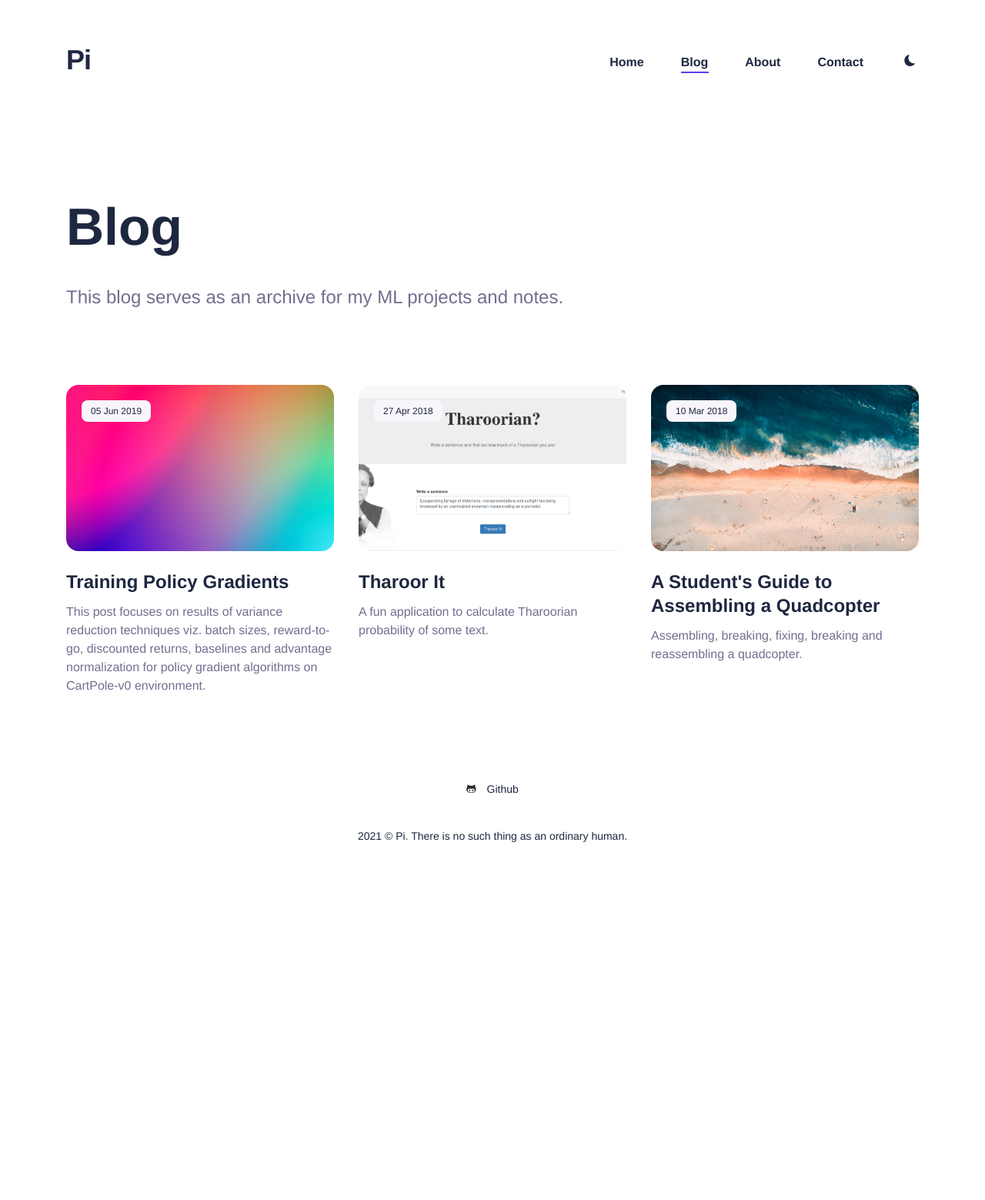
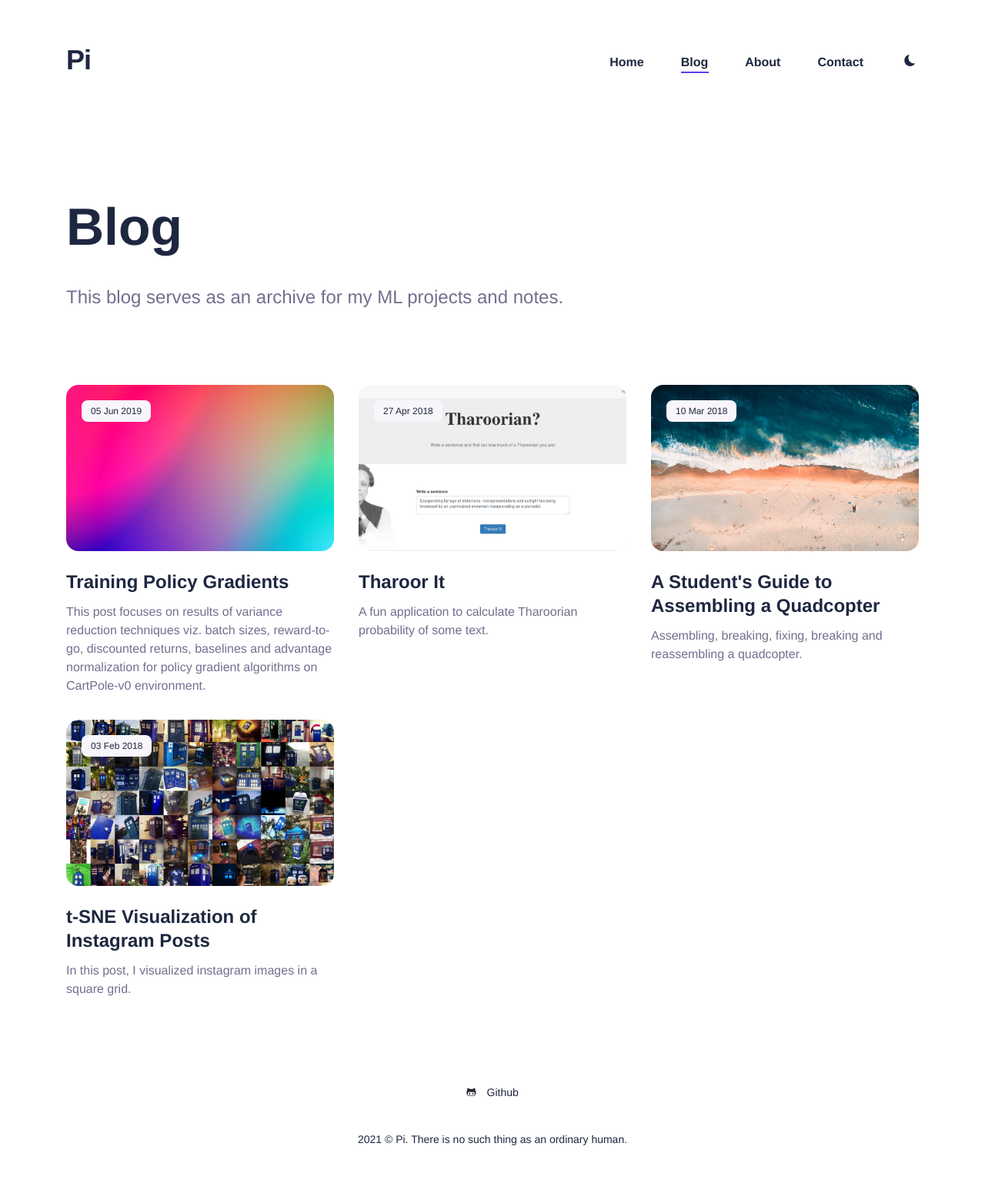
Before and after one commit to pitripi/pitripi.github.io, a Jekyll site: the page built from blog/index.html, in a window 1280 px wide. Shown: the whole page at 77% size. Built offline with Jekyll 4.4.1, drawn with Linux system fonts in a browser that asks for light colours; nearby versions of some CDN libraries; the list of posts is cut into pages by our own code; before the commit the page ends 1165 px from its top, so only the background shows below that; some of the changed lines change nothing that is shown.

Commit message:
added old tsne post

```diff
--- /dev/null
+++ b/_posts/2018-02-03-tsne-visualization-of-instagram-posts.markdown
@@ -0,0 +1,45 @@
+---
+layout: post
+title: "t-SNE Visualization of Instagram Posts"
+description: "In this post, I visualized instagram images in a square grid."
+date: 2018-02-03 13:15:56 +0630
+image: '/images/tsne/tsne_title.jpeg'
+tags:   [tech, t-sne, visualization]
+---
+
+A year ago, I read [Andrej's blog](https://karpathy.github.io/2015/10/25/selfie/) post where he analyzed selfies using Convolutional Neural Networks. I was intrigued by the visualization technique he used which grouped images in such a way that nearby images were similar. In this post, I visualised my own collection of images in a square grid.
+
+### Steps Involved
+t-Distributed Stochastic Neighbor Embedding (t-SNE) is a technique for visualizing high dimensional data in 2D or 3D. It defines a cost function between a joint probability distribution,P, in the high-dimensional space and a joint probability distribution, Q, in the low-dimensional space and minimizes that cost function. In this case, we're plotting images but it can be used with all other kinds of data.
+
+![tsne_mnist]({{site.baseurl}}/images/tsne/tsne_mnist.png)
+*t-SNE visualization of MNIST data.*
+
+![tsne_jpeg]({{site.baseurl}}/images/tsne/tsne_mnist_grid.jpeg)
+*t-SNE visualization of MNIST data in a grid. (Not related to the previous visualization).*
+
+The full script can be found [here](https://github.com/pitripi/tsne-grid). The script requires keras and tensorflow. It is tested with tensorflow (1.4.0) and keras (2.1.1).
+
+**Build model**: VGG16 network (without top fc layers) is used and outputs of last conv block are flattened to form a vector.
+
+**Load images**: All the images from the source directory are loaded.
+
+**Generate high dimensional representations**: A single forward pass through the network generates the high dimensional representations.
+
+**Get 2D point locations**: t-SNE implementation of scikit-learn converts these representations to 2D data points.
+
+**Distribute 2D representations in a square grid and save images**: Finally, jonker-volgenant algorithm distributes these 2D points into a square grid and we assign every point in the grid a small image.
+
+
+![tsne_rand]({{site.baseurl}}/images/tsne/tsne_rand.jpeg)
+*t-SNE visualization of some random images in a grid.*
+
+### System Details
+HP Pavilion
+
+4 GB RAM
+
+Nvidia GeForce GT 740M
+
+### __References__
+1. L.J.P. van der Maaten and G.E. Hinton. Visualizing High-Dimensional Data Using t-SNE. Journal of Machine Learning Research 9(Nov):2579–2605, 2008.[\[PDF\]](https://lvdmaaten.github.io/publications/papers/JMLR_2008.pdf)[\[Supplemental material\]](https://lvdmaaten.github.io/publications/misc/Supplement_JMLR_2008.pdf)[\[Talk\]](https://www.youtube.com/watch?v=RJVL80Gg3lA&list=UUtXKDgv1AVoG88PLl8nGXmw)[\[Code\]](https://lvdmaaten.github.io/tsne/)
--- a/_sass/0-settings/_color-scheme.scss
+++ b/_sass/0-settings/_color-scheme.scss
@@ -9,6 +9,7 @@
   --gray: #9e9e9e;
   --dark: #0c101a;
   --dark-blue: #1e2740;
+  --custom-color: #0659c5;
 
   --background-color: var(--white);
   --background-alt-color: var(--light-blue);
@@ -18,8 +19,9 @@
 
   --heading-font-color: var(--dark-blue);
 
-  --link-color: var(--dark-blue);
+  --link-color: var(--link-dark);
   --link-color-hover: var(--dark-blue);
+  --link-custom: var(--custom-color)
 
   --button-color: var(--white);
   --button-background-color: var(--brand-color);
```
Also changed, not shown: images/tsne/tsne_mnist.png (added), images/tsne/tsne_mnist_grid.jpeg (added), images/tsne/tsne_rand.jpeg (added), images/tsne/tsne_title.jpeg (added).
